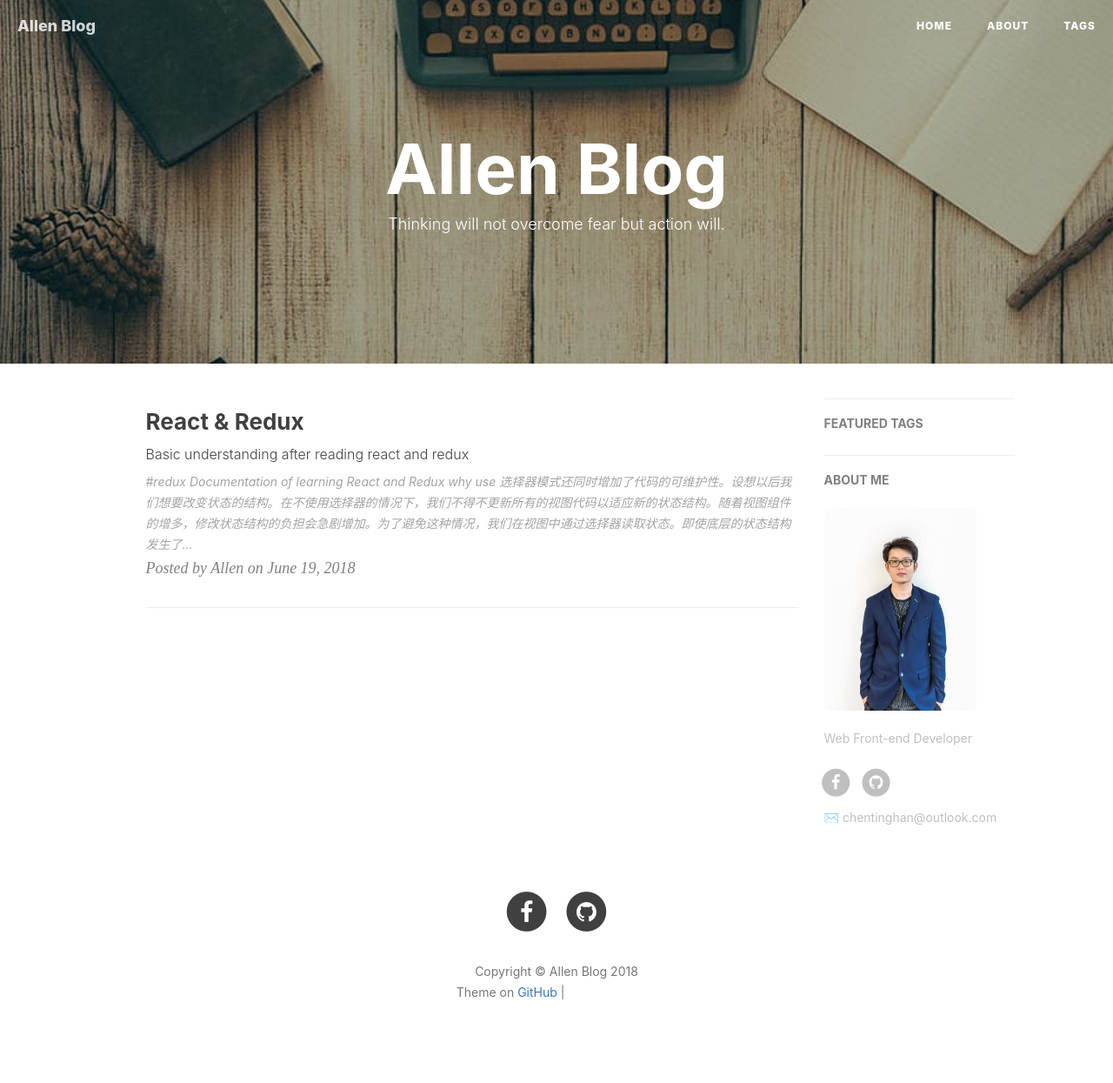
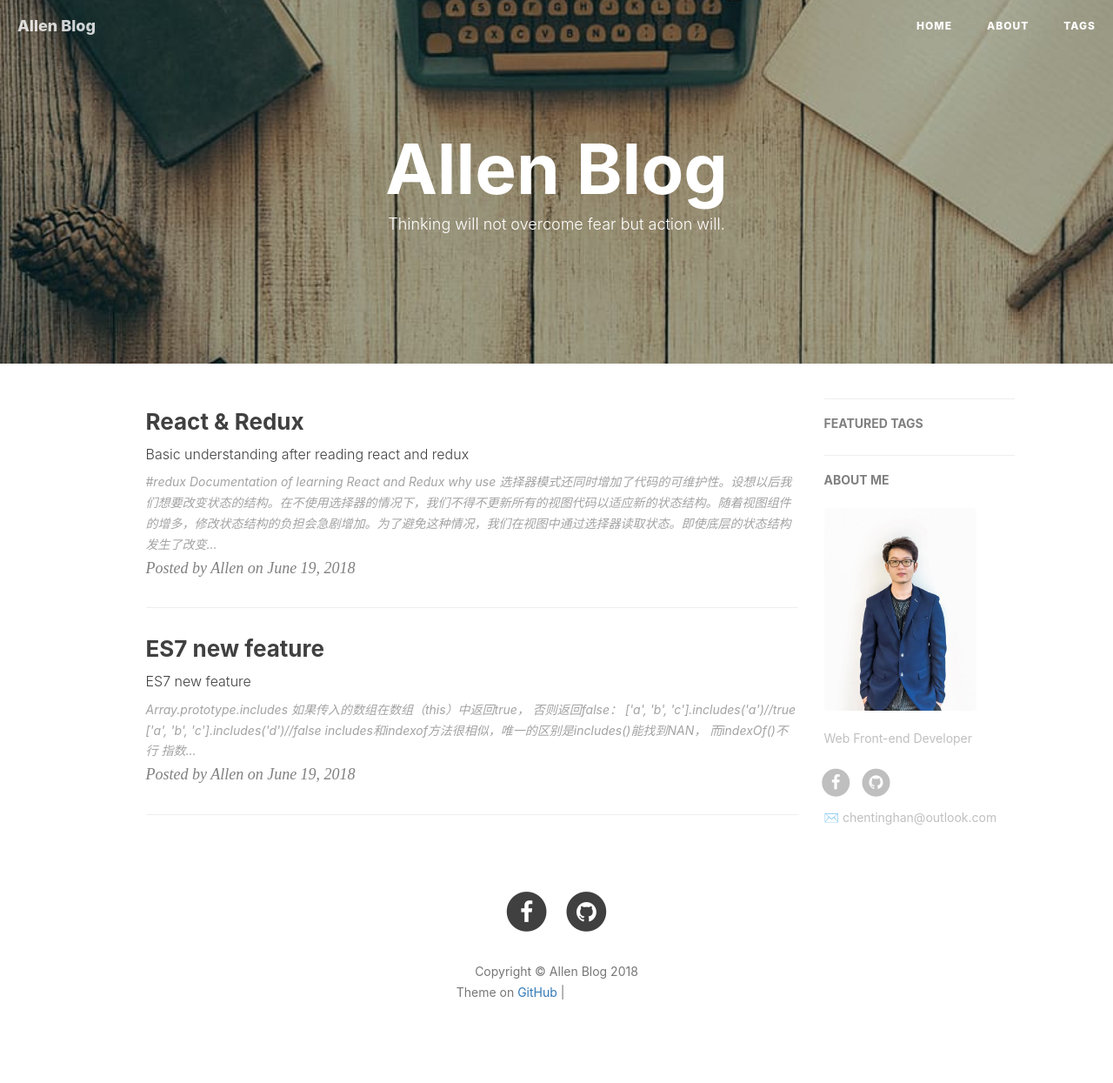
Before and after one commit to allen391/allen-blog, a Jekyll site: the page built from index.html, in a window 1280 px wide. Shown: the whole page at 87% size. Built offline with Jekyll 4.4.1, drawn with Linux system fonts in a browser that asks for light colours; nearby versions of some CDN libraries; the list of posts is cut into pages by our own code; comment, search, counter and statistics services are not loaded; grey boxes are pictures that could not be loaded.

Commit message:
edit posting

````diff
--- /dev/null
+++ b/_posts/2018-06-19-ES7-new-feature.md
@@ -0,0 +1,88 @@
+---
+layout:     post
+title:      ES7 new feature
+subtitle:   ES7 new feature
+date:       2018-06-19
+author:     Allen
+catalog: true
+tags:
+    - ES7
+---
+
+## Array.prototype.includes
+如果传入的数组在数组（this）中返回true， 否则返回false：
+```
+['a', 'b', 'c'].includes('a')//true
+['a', 'b', 'c'].includes('d')//false
+```
+includes和indexof方法很相似，唯一的区别是includes()能找到NAN， 而indexOf()不行
+
+## 指数运算符
+x**y
+```
+let num = 3;
+num **=2;
+console.log(num);//
+```
+
+## 异步函数(Brain Terlson)
+promise现在越来越流行， 一个例子就是客户端fetch API， 它是替代XML HttpRequest检索文件的方案。
+```
+function fetchJson(url) {
+  return fetch(url)
+    .then(request => request.text())
+    .then(text => {
+      return JSON.parse(text);
+    })
+    .catch(error => {
+      console.log(`ERROR: ${error.stack}`)
+    });
+}
+
+fetchJson('----url-----').then(obj => console.log(obj));
+```
+
+co使用了Promises和generators让编程风格看起来更像异步的库。
+```
+const fetchJson = co(function(){
+  try {
+    let request = yield fetch(url);
+    let text = yield request.text();
+    return JSON.parse(text);
+  }
+  catch(error){
+    console.log(`ERROR: ${error.stack}`);
+  }
+});
+```
+es7异步函数语法async基本说是实现了co所做的
+```
+async function fetchJson(url){
+  try{
+    let request = await fetch(url);
+    let text = await request.text();
+    return JSON.parse(text)
+  }
+  catch(error){
+    console.log(`ERROR: ${error.stack}`);
+  }
+}
+```
+
+## 异步函数变体
+- 函数声明：
+```
+async function foo()
+```
+- 函数表达式
+```
+const foo = async function(){}
+```
+- 箭头函数
+```
+const foo = async() => {}
+```
+- 方法定义
+```
+let obj = {async foo(){}}
+```
````
Also changed, not shown: _posts/2018-06-19-React.md (+3 -1 lines).
